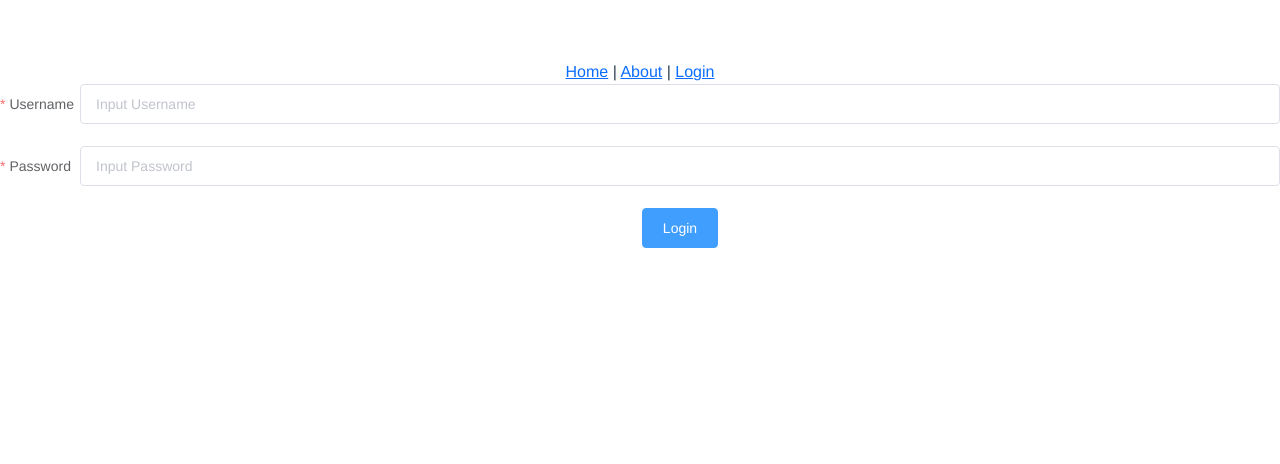
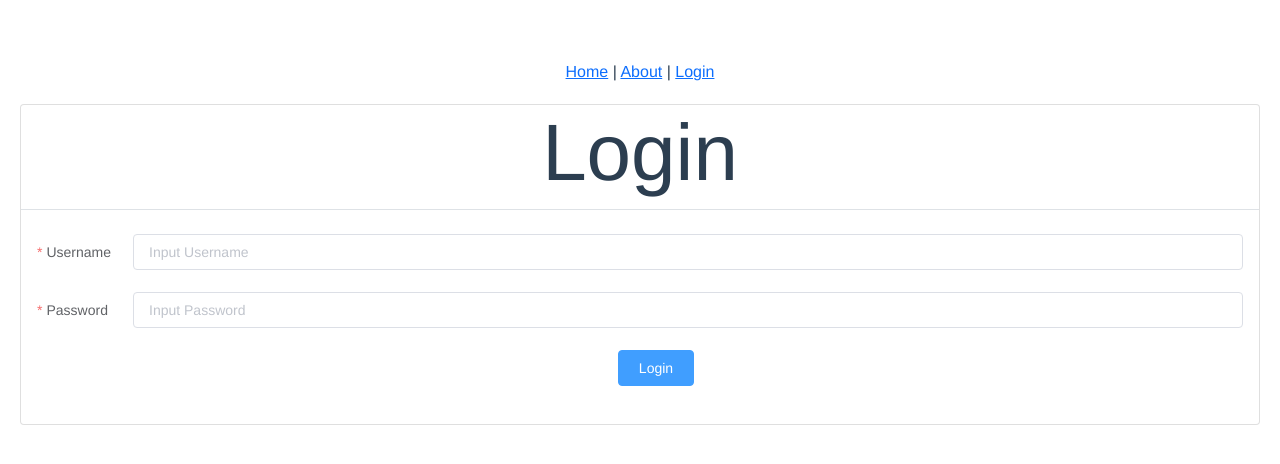
Before and after one commit to Gawain112/Advanced-web-project, a Vue app: page /login in a window 1280 px wide. Shown: the top 464 px of the page. Built offline with nearby package versions, Linux system fonts and the light colour scheme.

Commit message:
login page styled

```diff
--- a/src/components/account/LoginForm.vue
+++ b/src/components/account/LoginForm.vue
@@ -1,7 +1,7 @@
 <template>
   <el-form
     label-position="left"
-    label-width="5rem"
+    label-width="6rem"
     :model="loginModel"
     :size="size"
     ref="loginModel"
@@ -43,7 +43,10 @@
       ></el-input>
     </el-form-item>
     <el-form-item>
-      <el-button type="primary" @click="submitLogin('loginModel')"
+      <el-button
+        style="margin-left: -4rem;"
+        type="primary"
+        @click="submitLogin('loginModel')"
         >Login</el-button
       >
     </el-form-item>
--- a/src/views/account/Login.vue
+++ b/src/views/account/Login.vue
@@ -1,5 +1,14 @@
 <template>
-  <LoginForm size="large" />
+  <el-main>
+    <div class="card">
+      <div class="card-title border-bottom">
+        <h1 class="display-1">Login</h1>
+      </div>
+      <div class="card-body">
+        <LoginForm size="medium" />
+      </div>
+    </div>
+  </el-main>
 </template>
 
 <script>
```
